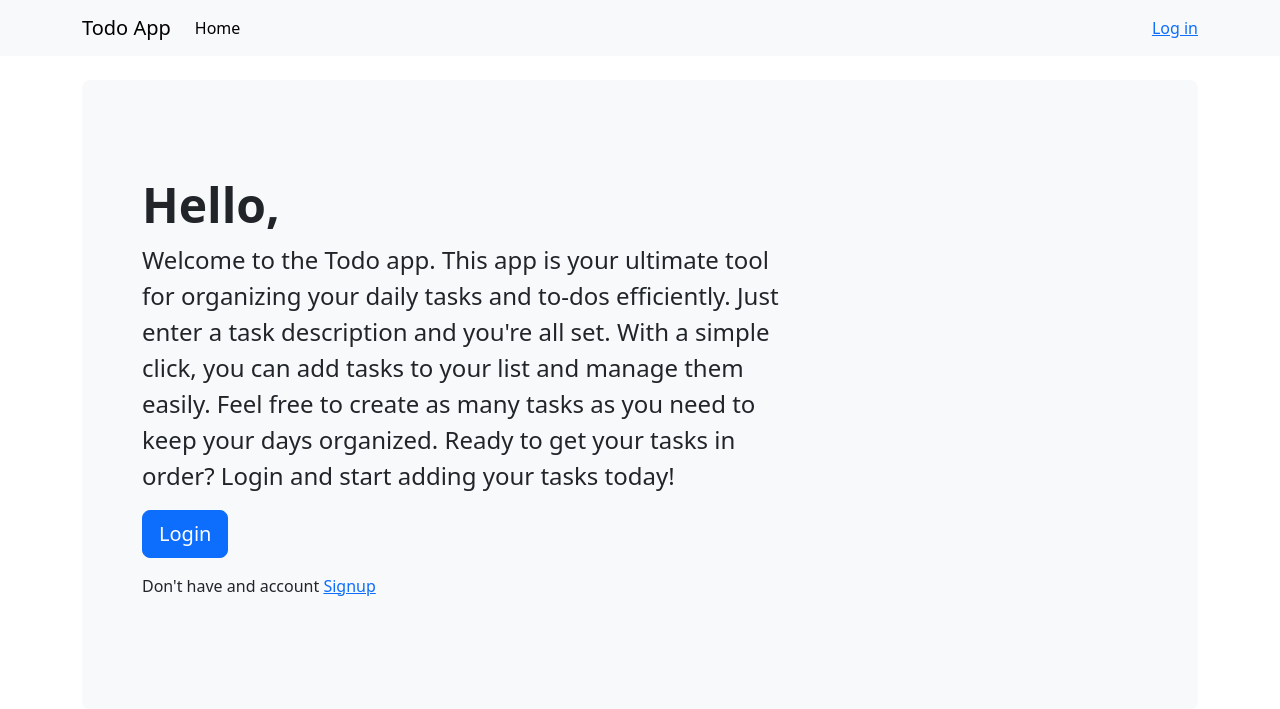
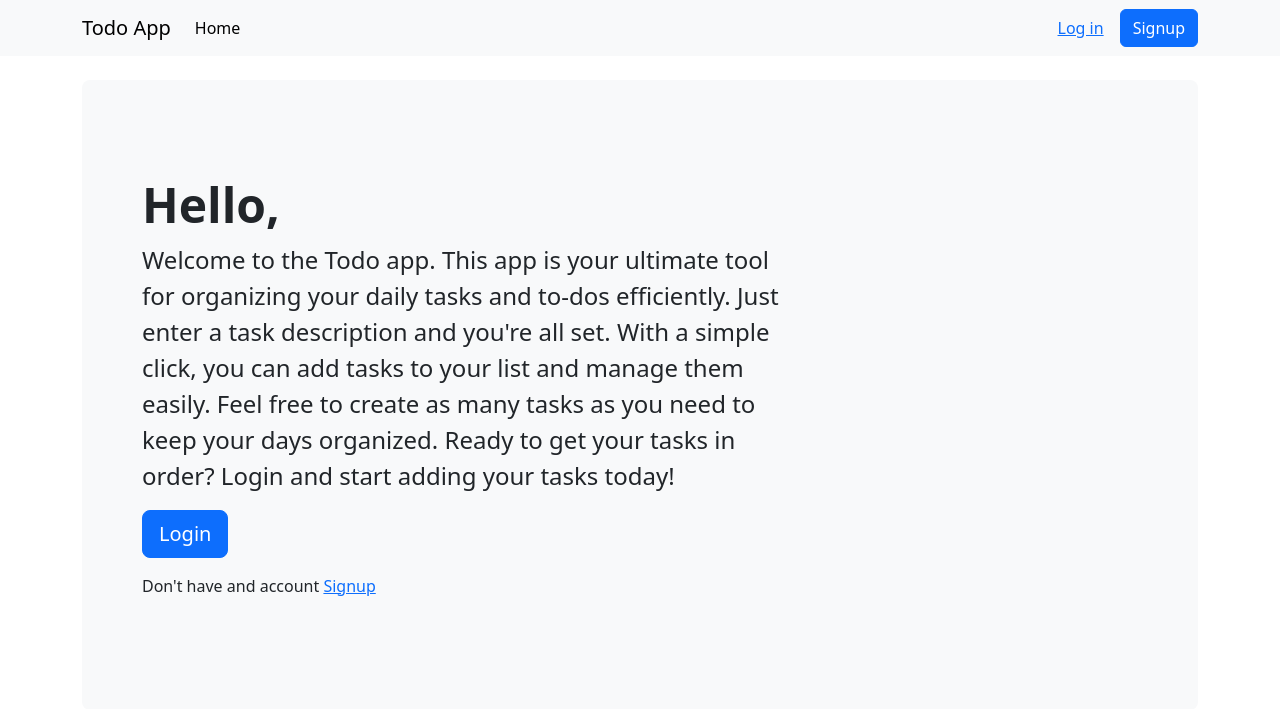
Before and after one commit to jameswhitaker007/todo_django-app, a Django app: page / in a window 1280 px wide. Shown: the top 709 px of the page. Run offline with Django 5.2, Linux system fonts and the light colour scheme.

Commit message:
minor updates

```diff
--- a/templates/base.html
+++ b/templates/base.html
@@ -67,6 +67,10 @@
           </form>
           {% else %}
           <a href="{% url 'login' %}">Log in</a>
+          <form action="{% url 'signup' %}" method="post">
+            {% csrf_token %}
+            <a href="{% url 'signup' %}" class="btn btn-primary ms-3" role="button">Signup</a>
+          </form>
           {% endif %}
         </div>
       </div>
--- a/todo/urls.py
+++ b/todo/urls.py
@@ -1,11 +1,6 @@
 from django.urls import path
 from . import views
 from django.views.decorators.http import require_POST
-
-# urlpatterns = [
-#     path('todo/', views.TodoList.as_view()),
-#     path('todo/<int:pk>', views.TodoDetail.as_view()),
-# ]
 
 urlpatterns = [
     path('', views.todo_list, name='todo_list'),
```
Also changed, not shown: todo/models.py (+0 -12 lines), todo/views.py (+0 -7 lines).
